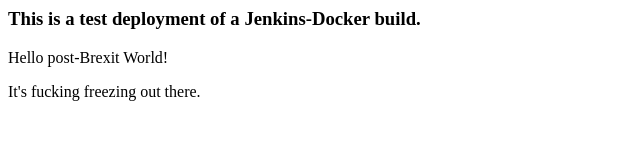
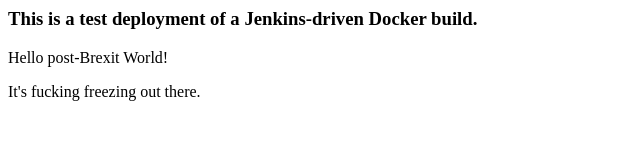
Before and after one commit to lwilts/cd_poc, a plain HTML site: page www/index.html in a window 1280 px wide. Shown: the full height of the page, 0-640 px from the left. Drawn offline with Linux system fonts and the light colour scheme.

Commit message:
Webhook test again

```diff
--- a/www/index.html
+++ b/www/index.html
@@ -2,7 +2,7 @@
     <head>
         <title>Ccontinuous Deployment Test</title>
     <body>
-        <h3>This is a test deployment of a Jenkins-Docker build.</h3>
+        <h3>This is a test deployment of a Jenkins-driven Docker build.</h3>
         <p>Hello post-Brexit World!</p>
         <p>It's fucking freezing out there.</p>
     </body>
```
